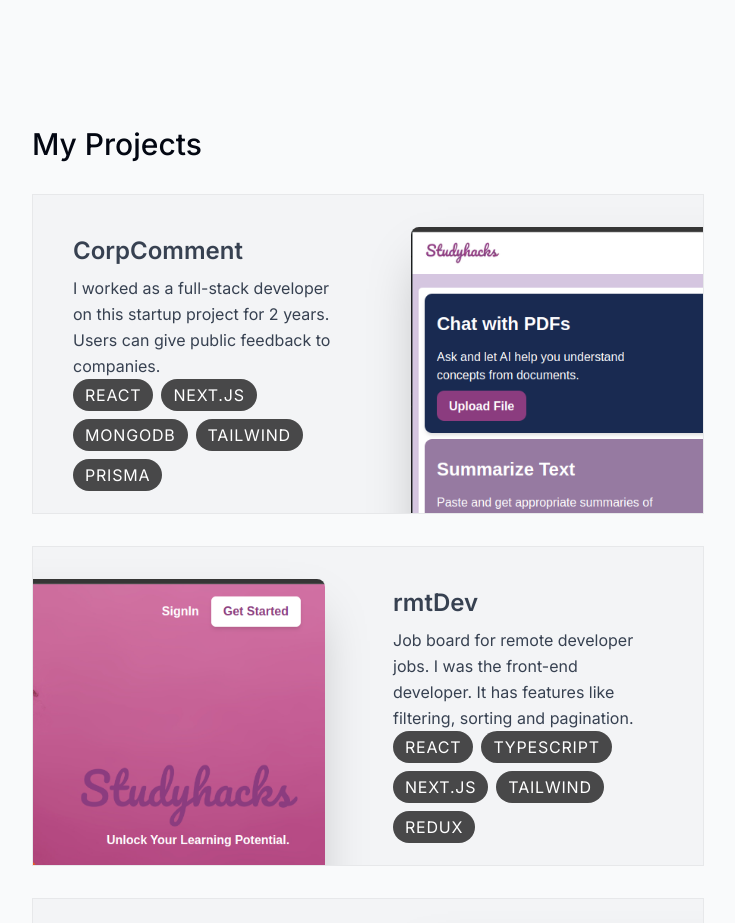
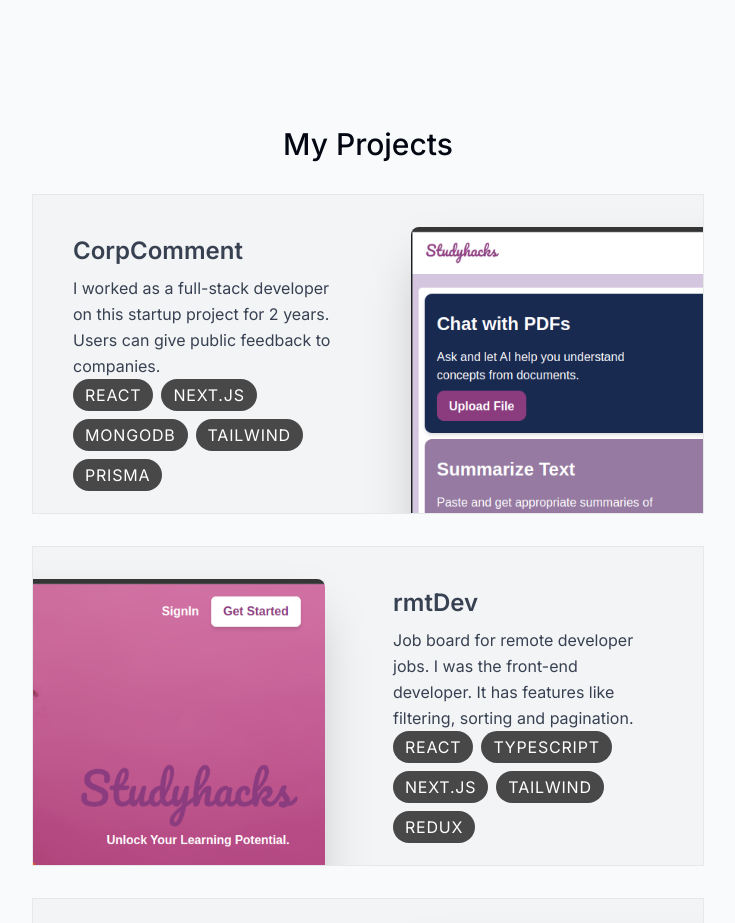
Before and after one commit to Sam-Banankhu/aboutsam, a Next.js app: page / in a window 1280 px wide. Shown: the part 1280-2203 px from the top of the page, without its empty margins (272-1007 px from the left). Built offline with nearby package versions, Linux system fonts and the light colour scheme.

Commit message:
added transitions to projects

```diff
--- a/components/header.tsx
+++ b/components/header.tsx
@@ -12,7 +12,11 @@ export default function header() {
   return (
     <header className="fixed left-0 top-0 z-[999] w-full sm:w-[initial]">
       <motion.div
-        className="fixed left-0 top-0 flex h-[4.5rem] w-full !translate-x-0 rounded-none border border-white border-opacity-40 bg-white bg-opacity-80 px-4 shadow-lg shadow-black/[0.03] backdrop-blur-[0.5rem] dark:border-black/40 dark:bg-gray-950 dark:bg-opacity-75 dark:shadow-lg dark:shadow-black/[0.03] sm:left-1/2 sm:top-6 sm:h-[3.25rem] sm:w-[36rem] sm:!-translate-x-1/2 sm:rounded-full"
+        className="fixed left-0 top-0 flex h-[4.5rem] w-full !translate-x-0 rounded-none border
+         border-white border-opacity-40 bg-white bg-opacity-80 px-4 shadow-lg shadow-black/[0.03] backdrop-blur-[0.5rem] dark:border-black/40
+        dark:bg-gray-950 dark:bg-opacity-75 dark:shadow-lg
+         dark:shadow-black/[0.03] sm:left-1/2 sm:top-6 sm:h-[3.25rem]
+          sm:w-[36rem] sm:!-translate-x-1/2 sm:rounded-full"
         initial={{ y: -100, x: "-50%", opacity: 0 }}
         animate={{ y: 0, x: "-50%", opacity: 1 }}
       ></motion.div>
--- a/components/projects.tsx
+++ b/components/projects.tsx
@@ -26,7 +26,8 @@ function Project({
   return (
     <section className="group bg-gray-100 max-w-[42rem] border
     border-black/5
-    overflow-hidden sm:pr-8 relative sm:h-[20rem] mb-3 sm:mb-8 last:mb-0 even:pl-8">
+    overflow-hidden sm:pr-8 relative sm:h-[20rem] mb-3 sm:mb-8 last:mb-0 even:pl-8
+    hover:bg-gray-200 transition">
 
       {/* for title and description */}
       <div className="pt-4 pb-7 px-5 sm:pl-10 sm:pr-2 sm:pt-10 sm:max-w-[50%]
--- a/components/section-heading.tsx
+++ b/components/section-heading.tsx
@@ -3,7 +3,7 @@ type SectionHeadingProps = {
   children: React.ReactNode;
 };
 function SectionHeading({ children }: SectionHeadingProps) {
-  return <h2 className="text-3xl font-medium capitalize mb-8">{children}</h2>;
+  return <h2 className="text-3xl font-medium capitalize mb-8 text-center">{children}</h2>;
 }
 
 export default SectionHeading;
```
